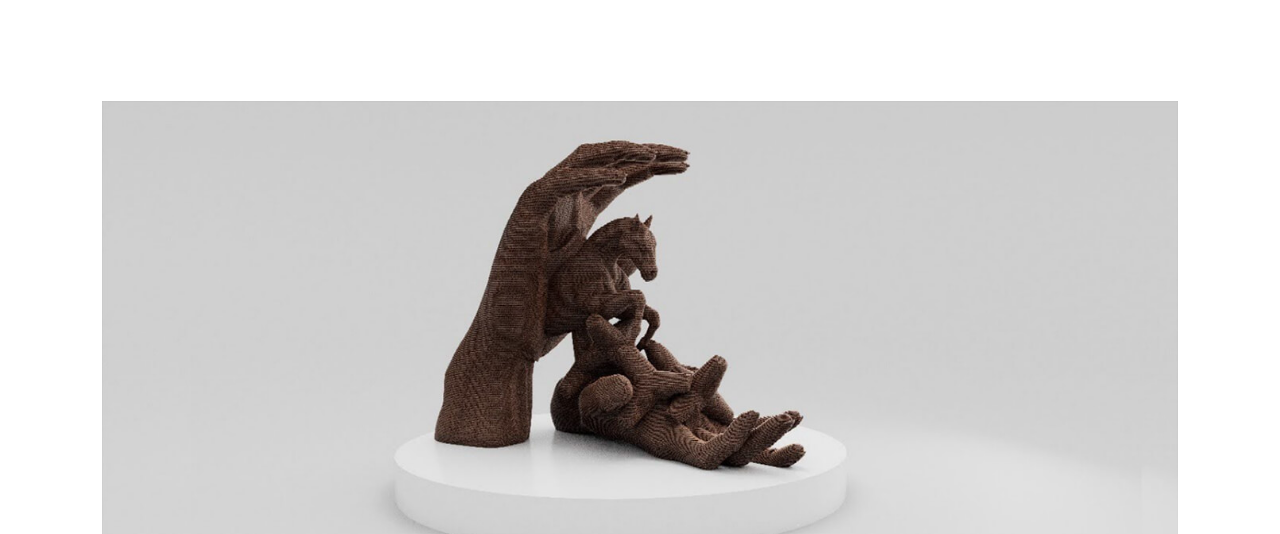
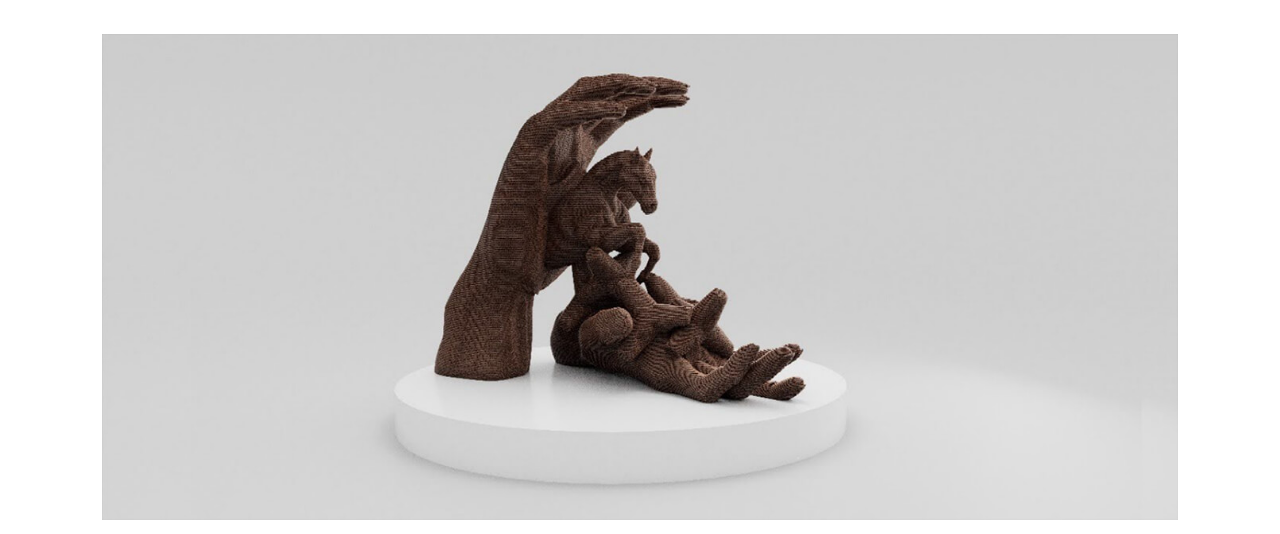
Before and after one commit to dhavalinventam/ConsciousCollective-html, a plain HTML site: page sfc.html in a window 1280 px wide. Shown: the part 136-670 px from the top of the page. Drawn offline with nearby package versions, Linux system fonts and the light colour scheme.

Commit message:
code update

```diff
--- a/sfc.html
+++ b/sfc.html
@@ -63,7 +63,6 @@
       <!-- Header Code Start -->
       <div class="menucontainer"></div>
       <div class="horiline"></div>
-      <div class="spacer525vw"></div>
       <!-- Header Code End -->
 
       <!-- Top Section with Artwork and Audio Player -->
```
